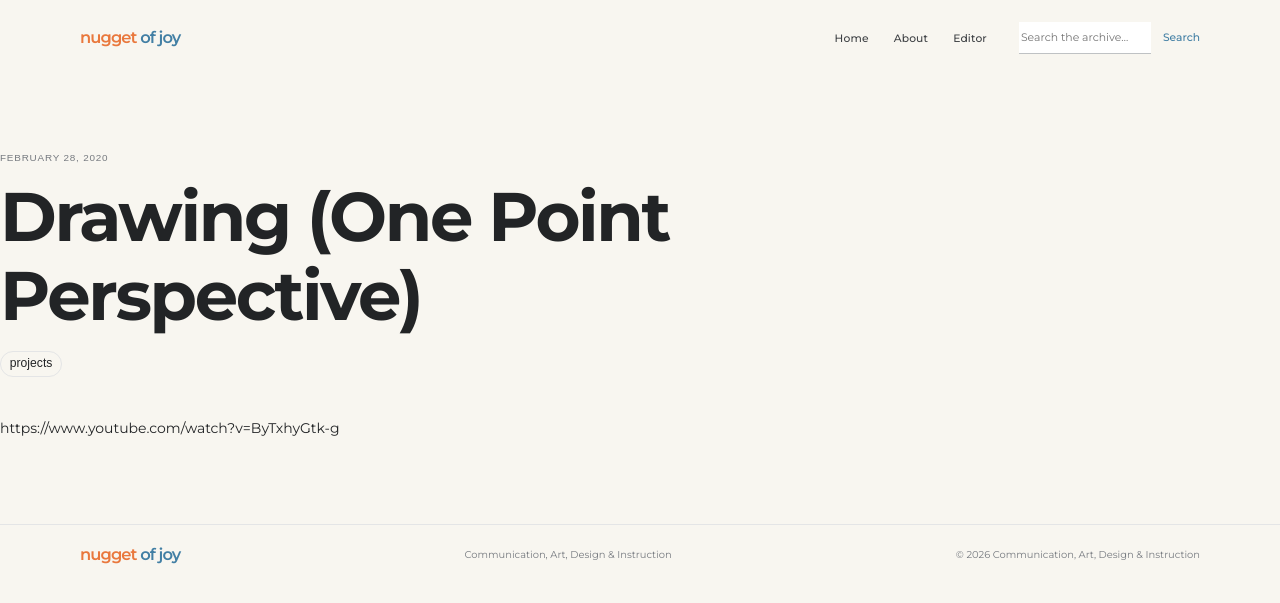
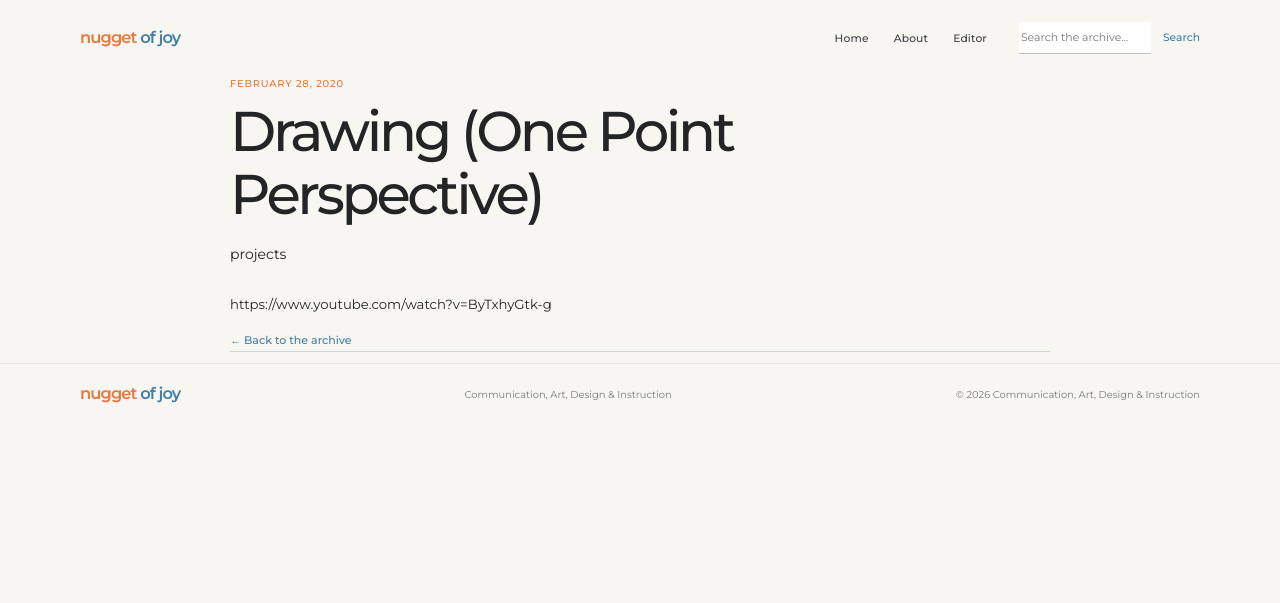
Before and after one commit to ndangelo/nuggetofjoy-jekyll, a Jekyll site: the page built from _posts/2020-02-28-drawing-one-point-perspective.md, in a window 1280 px wide. Shown: the top 603 px of the page. Built offline with Jekyll 4.4.1, drawn with Linux system fonts in a browser that asks for light colours.

Commit message:
Restore original Nugget of Joy editorial layout

```diff
--- a/_layouts/post.html
+++ b/_layouts/post.html
@@ -1,18 +1,19 @@
 ---
 layout: default
 ---
-<article class="article">
-  <header class="article-header">
-    <p class="post-meta">{{ page.date | date: "%B %-d, %Y" }}</p>
+<article class="noj-entry noj-wrap">
+  <header class="noj-entry-header">
+    <p class="noj-kicker">{{ page.date | date: "%B %-d, %Y" }}</p>
     <h1>{{ page.title | escape }}</h1>
-    {% if page.description %}<p class="intro">{{ page.description | escape }}</p>{% endif %}
-    {% if page.categories.size > 0 %}<p class="taxonomy">{% for category in page.categories %}<span>{{ category }}</span>{% endfor %}</p>{% endif %}
+    {% if page.description %}<p class="noj-intro">{{ page.description | escape }}</p>{% endif %}
+    {% if page.categories.size > 0 %}<p class="noj-entry-taxonomy">{% for category in page.categories %}<span>{{ category }}</span>{% unless forloop.last %}, {% endunless %}{% endfor %}</p>{% endif %}
   </header>
-  {% if page.image %}<figure class="featured-image"><img src="{{ page.image | relative_url }}" alt="{{ page.image_alt | default: page.title | escape }}"></figure>{% endif %}
-  <div class="article-content">
+  {% if page.image %}<figure class="noj-featured-image"><img src="{{ page.image }}" alt="{{ page.image_alt | default: page.title | escape }}"></figure>{% endif %}
+  <div class="noj-entry-content">
     {{ content }}
   </div>
   {% if page.tags.size > 0 %}
   <footer class="article-tags"><strong>Tags:</strong> {% for tag in page.tags %}<span>{{ tag }}</span>{% unless forloop.last %}, {% endunless %}{% endfor %}</footer>
   {% endif %}
+  <p class="noj-text-link"><a href="{{ '/' | relative_url }}">← Back to the archive</a></p>
 </article>
```
